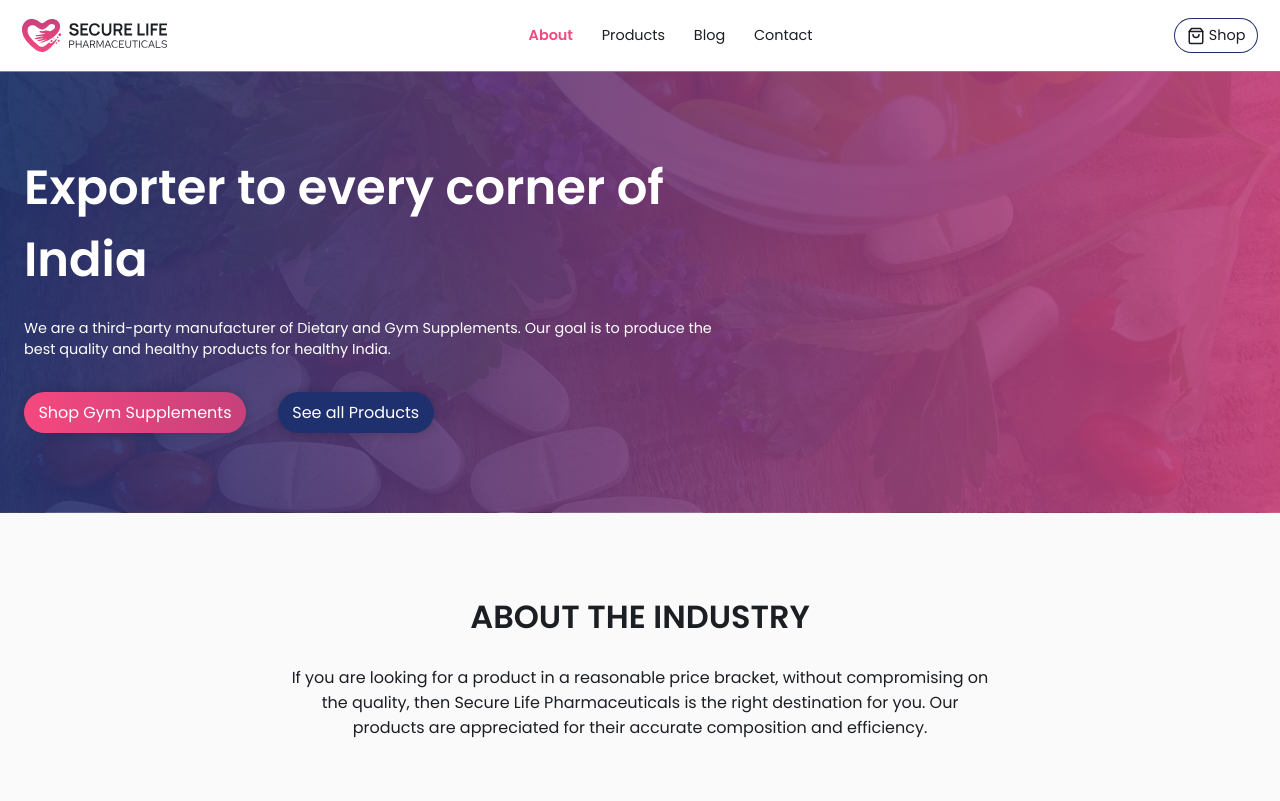
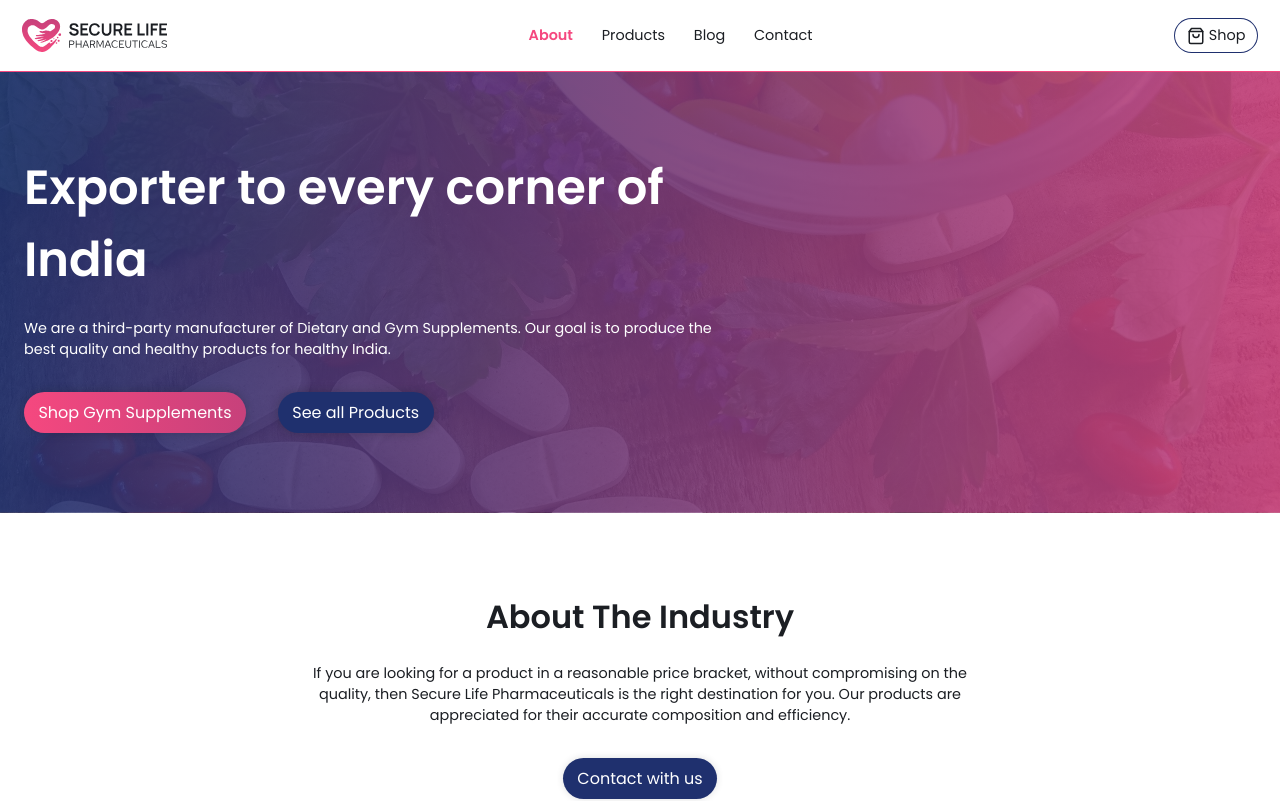
Before and after one commit to kundanb/securelifepharma.com, a React (Create React App) app: page / in a window 1280 px wide. Shown: the top 801 px of the page. Built offline with nearby package versions, Linux system fonts and the light colour scheme.

Commit message:
redesigned about sec

```diff
--- a/src/pages/AboutUs/BriefAboutSec.js
+++ b/src/pages/AboutUs/BriefAboutSec.js
@@ -1,4 +1,6 @@
+import { NavLink } from 'react-router-dom';
 import './BriefAboutSec.scss';
+import { Link } from 'react-router-dom';
 
 export default function BriefAboutSec() {
   return (
@@ -12,6 +14,12 @@
           is the right destination for you. Our products are appreciated for
           their accurate composition and efficiency.
         </p>
+
+        <div className="btns-cont">
+          <Link to="/contact" className="btn">
+            Contact with us
+          </Link>
+        </div>
       </div>
     </div>
   );
--- a/src/pages/AboutUs/BriefAboutSec.scss
+++ b/src/pages/AboutUs/BriefAboutSec.scss
@@ -2,17 +2,33 @@
 
 #about--brief-about-sec {
   padding-bottom: $mt-main-sec;
-  background-color: $color-light;
-
-  h2 {
-    text-transform: uppercase;
-    text-align: center;
-  }
+  text-align: center;
 
   p {
     max-width: $max-w-s;
     margin-left: auto;
     margin-right: auto;
     text-align: center;
+    font-size: 0.9em;
+  }
+
+  .btn {
+    padding: 0.5em 0.9em;
+    background: $color-theme-sec-dark;
+    border-radius: 2em;
+    color: #fff;
+    box-shadow: 0 0 10px -3px $border-color;
+
+    &:hover,
+    &:focus {
+      background: linear-gradient(to right, $color-theme, $color-theme-dark);
+      box-shadow: 0 0 10px $border-color;
+    }
   }
 }
+
+@media all and (max-width: 768px) {
+  #about--brief-about-sec .btn {
+    font-size: 0.9em;
+  }
+}
```
